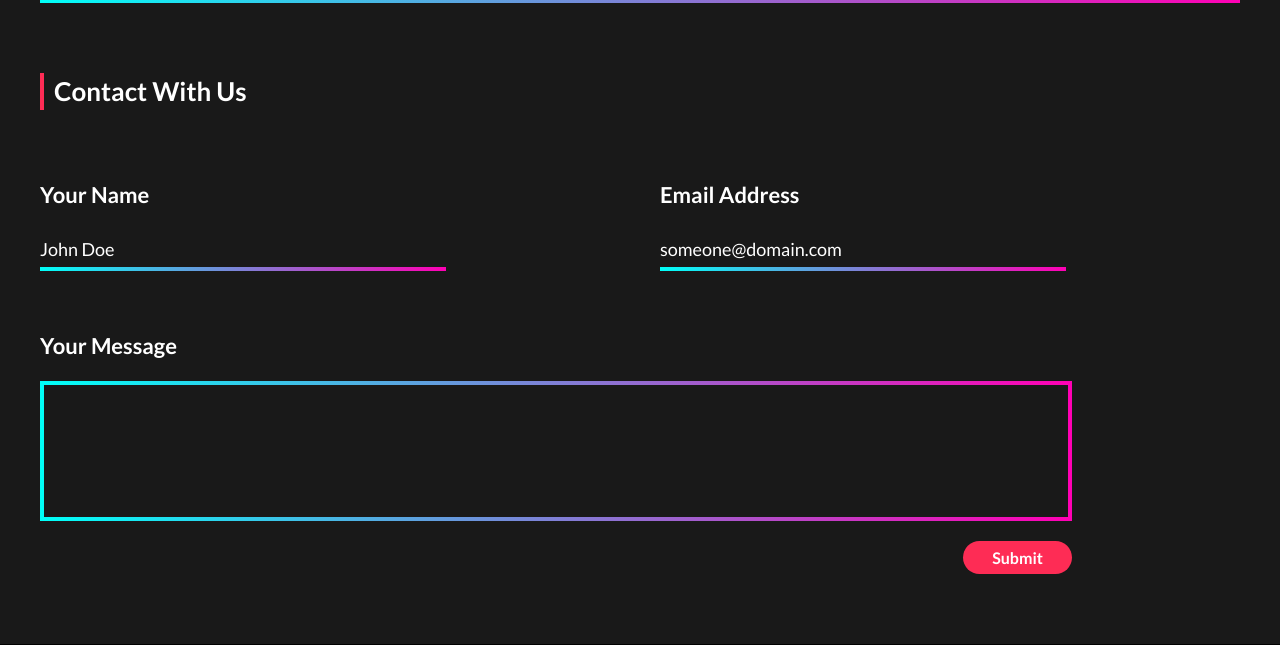
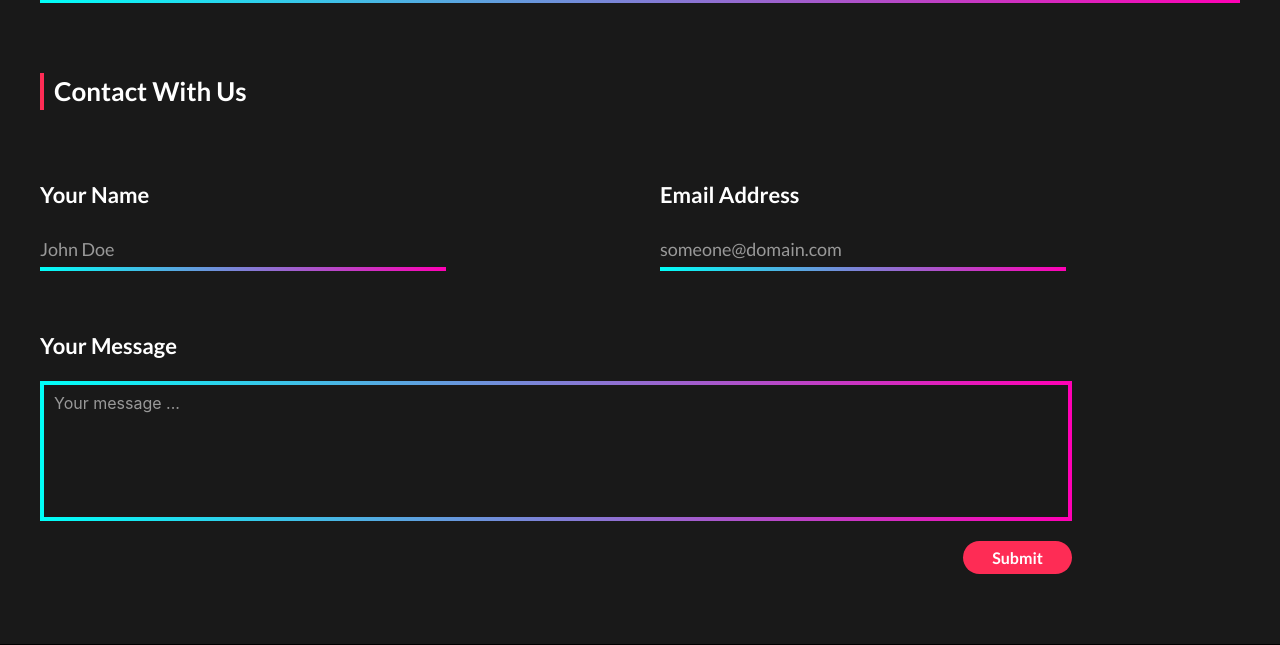
Before and after one commit to usama778055/tiktok, a CodeIgniter app: the page made by application/views/aboutUs/about_us.php in a window 1280 px wide. Shown: the part 942-1587 px from the top of the page. Run offline with CodeIgniter, Linux system fonts and the light colour scheme.

Commit message:
single page

```diff
--- a/application/controllers/Main.php
+++ b/application/controllers/Main.php
@@ -121,7 +121,7 @@ public function purchase_package($quantity, $stype){
             $data['email'] = $_POST['email'];
             $data['message'] = $_POST['message'];
             $sendData = $this->genral_model->store('contact_us',$data);
-            $this->load->view('aboutUs/about_us');
+            redirect(base_url('about-us#contact_sec'));
         }
 
     }
--- a/application/views/aboutUs/about_us.php
+++ b/application/views/aboutUs/about_us.php
@@ -75,7 +75,7 @@
 						<div class="uk-width-1-1@s">
 							<div class="contact-textarea"><legend class="uk-legend">Your Message</legend>
 								<div class="uk-margin">
-									<textarea class="uk-textarea contact_message" name="message" rows="5" placeholder=""><?php echo set_value('message'); ?></textarea>
+									<textarea class="uk-textarea contact_message" name="message" rows="5" placeholder="Your message ..."><?php echo set_value('message'); ?></textarea>
 									<?php echo form_error('message', '<span class="uk-text-danger">', '</span>'); ?>
 								</div>
 							</div>
--- a/assets/css/main.css
+++ b/assets/css/main.css
@@ -1833,18 +1833,18 @@ li.uk-open {
 .contact-input{
  margin-right: 30%;
 }
-.contact-form input::placeholder ,.contact-form textarea::placeholder{
+/*.contact-form input::placeholder ,.contact-form textarea::placeholder{
   font-family: Lato-Regular;
   color: #fff;
   font-size: 18px;
-}
+}*/
 .contact-form input:focus ,.contact-form textarea:focus{
   background: transparent;
 }
 .contact-form{
   padding-top: 50px;
 }
-.contact-form textarea{
+.contact-form textarea.uk-textarea.contact_message{
   background: transparent;
   color: #fff;
   resize: none;
```
Also changed, not shown: application/controllers/Blog.php (+9 -81 lines), application/models/Genral_model.php (+0 -18 lines), assets/js/custom.js (+27 -19 lines).
